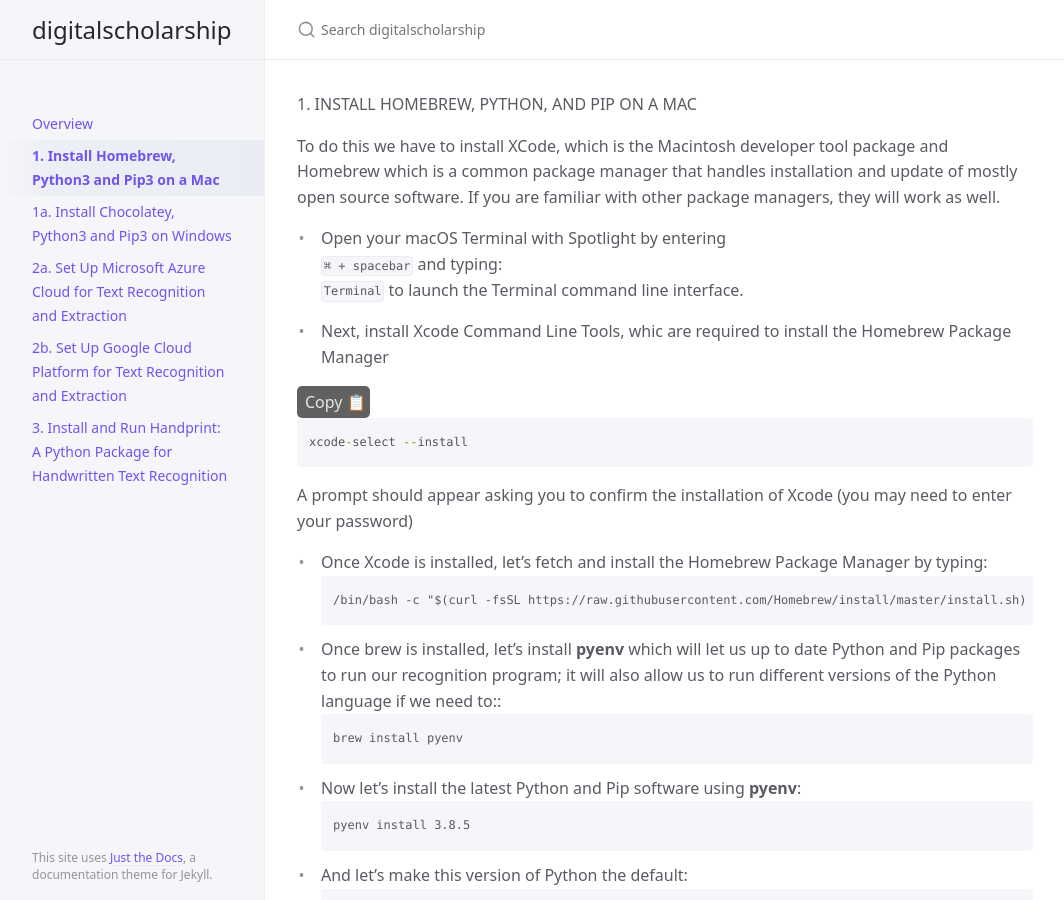
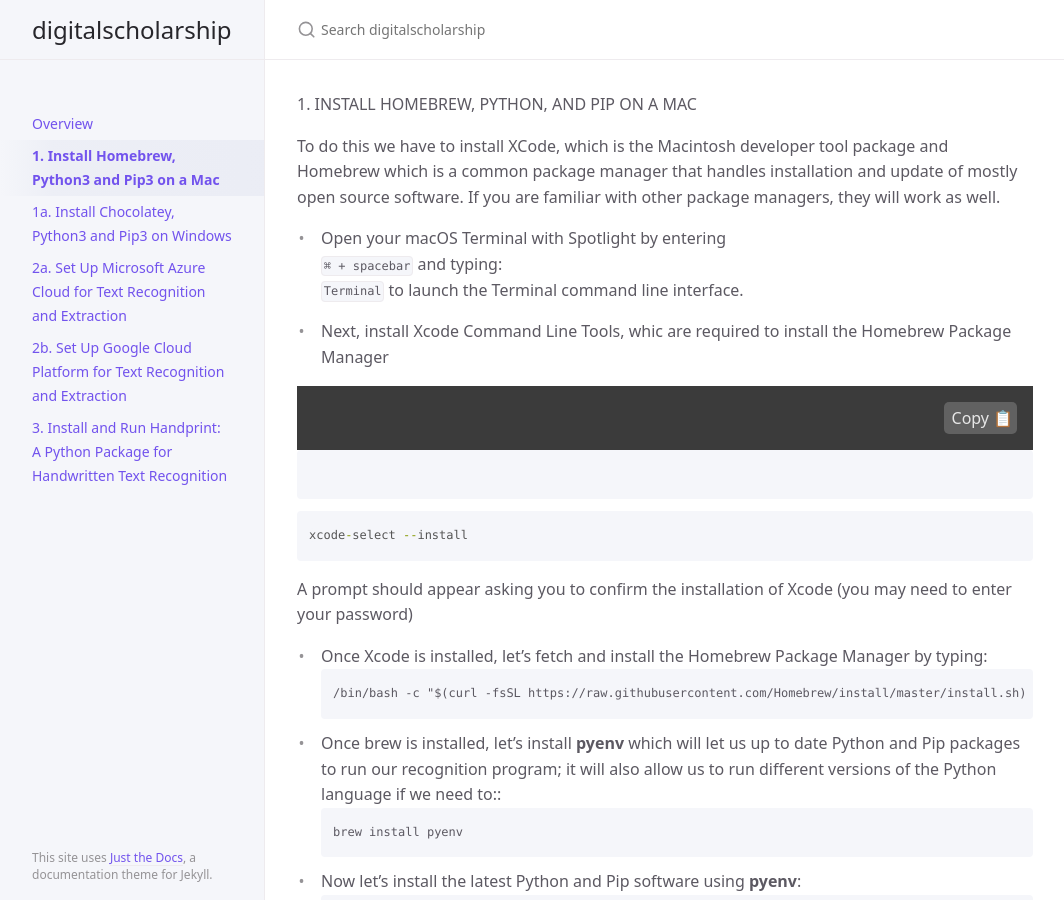
Before and after one commit to ccarvel/digitalscholarship, a Jekyll site: the page built from step_1_cli.md, in a window 1280 px wide and 900 px high. Shown: the whole window, without its empty margins (107-1171 px from the left). Built offline with Jekyll 4.4.1, drawn with Linux system fonts in a browser that asks for light colours.

Commit message:
Update step_1_cli.md

````diff
--- a/step_1_cli.md
+++ b/step_1_cli.md
@@ -13,10 +13,12 @@ To do this we have to install XCode, which is the Macintosh developer tool packa
 to launch the Terminal command line interface.<br/>
 
 * Next, install Xcode Command Line Tools, whic are required to install the Homebrew Package Manager<br/>
-{% include codeHeader.html %}
+
+{% include code.html %}
 ```js
 xcode-select --install
 ```
+
 A prompt should appear asking you to confirm the installation of Xcode (you may need to enter your password)<br/>
 
 * Once Xcode is installed, let's fetch and install the Homebrew Package Manager by typing:<br/>
````
